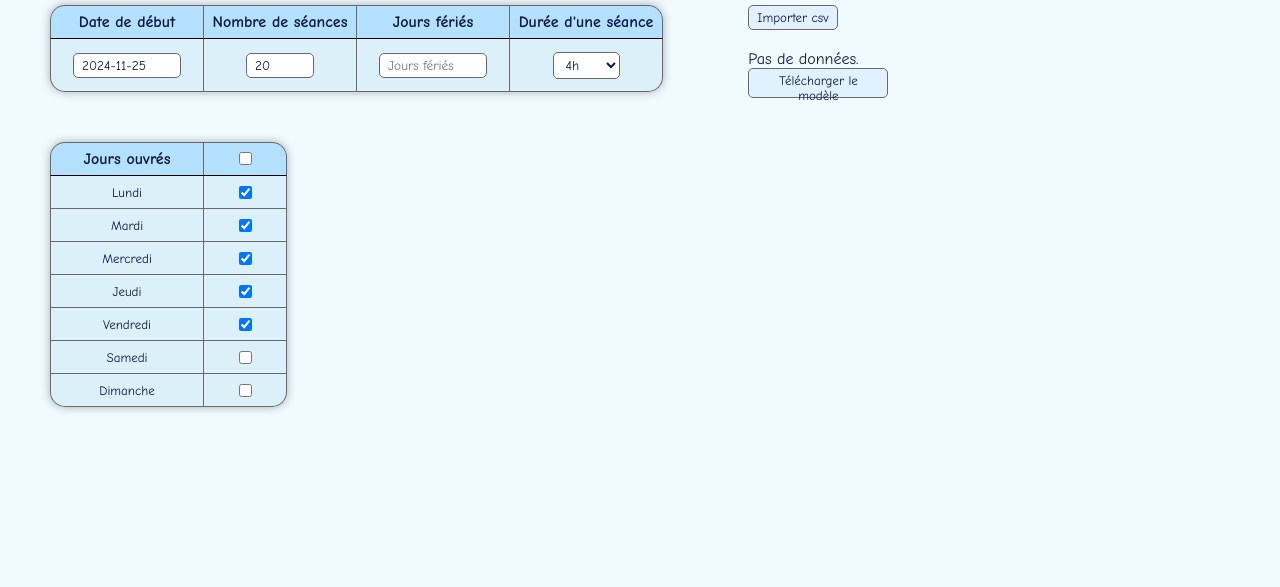
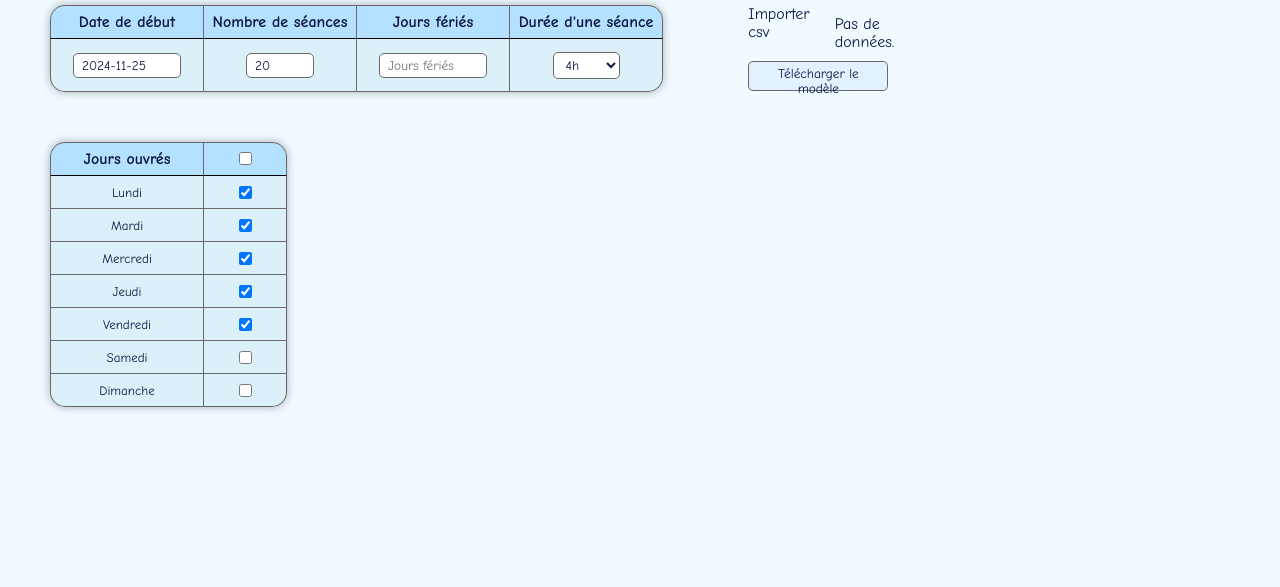
Before and after one commit to JUJU-technopedago/calendrier, a plain HTML site: page index.html in a window 1280 px wide. Shown: the part 213-800 px from the top of the page. Drawn offline with nearby package versions, Linux system fonts and the light colour scheme.

Commit message:
Update style.css

```diff
--- a/style.css
+++ b/style.css
@@ -149,20 +149,36 @@ select:not(.bigger):hover {
   margin-right: 15px;
 }
 .custom-file-input {
-  display: inline-block;
-  padding: 4px 8px;
-  border: var(--table-border);
-  color: var(--text-color);
-  background-color: var(--button-color);
-  border-radius: 5px;
-  cursor: pointer;
-  font-size: small;
+  width: 100%; /* Make both buttons stretch to fill the container */
+  margin-bottom: 20px; /* Consistent spacing between the buttons */
+}
+.button-container {
+  display: flex;
+  justify-content: space-between;
+  align-items: center;
+  width: 100%; /* Ensure the container is full width to align both message and button properly */
 }
 .custom-file-input:hover {
   background-color: var(--button-color-hover);
 }
 .csv {
   width: 100px;
+}
+#data-loaded {
+  margin-left: 10px;
+  color: var(--text-color);
+  flex-grow: 1; /* Allows the message to take up any remaining space */
+}
+.hidden {
+  display: none; /* Ensures file input does not affect layout */
+}
+.data-message {
+  display: inline-block;
+  padding: 4px 8px;
+  color: var(--text-color);
+  background-color: var(--background-color);
+  border-radius: 5px;
+  font-size: smaller;
 }
 button:not(.csv):not(.generate):not(.reset),
 input[type="submit"]:not(.add) {
```
